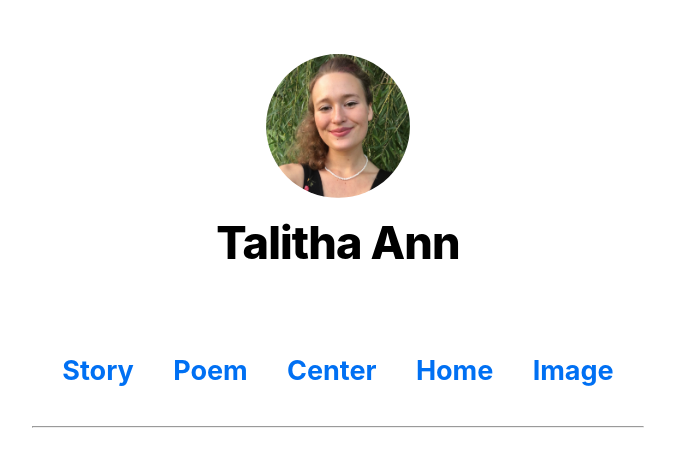
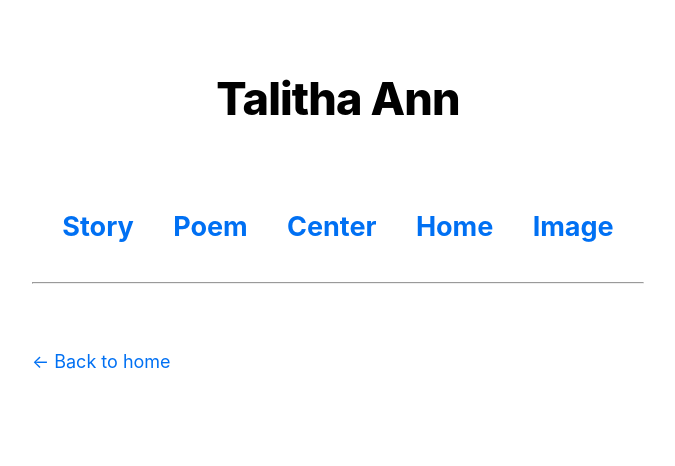
Before and after one commit to Camden-McKenzie/tally-blog, a Next.js app: page /tags in a window 1280 px wide. Shown: the top 466 px of the page, without its empty margins (302-977 px from the left). Built offline with nearby package versions, Linux system fonts and the light colour scheme.

Commit message:
Created List.layout
+ Created a list.layout function for display allPostsData as a list

```diff
--- a/components/layout.js
+++ b/components/layout.js
@@ -7,7 +7,7 @@ import Link from 'next/link'
 const name = 'Talitha Ann'
 export const siteTitle = 'Because Why Not?'
 
-export default function Layout({ children, home }) {
+export default function Layout({ children, home, tags }) {
   return (
     <div className={styles.container}>
       <Head>
@@ -26,31 +26,7 @@ export default function Layout({ children, home }) {
         <meta name="twitter:card" content="summary_large_image" />
       </Head>
       <header className={styles.header}>
-        {home ? (
-          <>
-            <Image
-              priority
-              src="/images/profile.jpg"
-              className={utilStyles.borderCircle}
-              height={144}
-              width={144}
-              alt={name}
-            />
-            <h1 className={utilStyles.heading2Xl}>{name}</h1>
-          </>
-        ) : (
-            <>
-              <h2 className={utilStyles.headingLg}>
-                <Link href="/">
-                  <a className={utilStyles.colorInherit}
-                    data-aos="fade"
-                    data-aos-easing="ease-in-quart"
-                    data-aos-duration="1000"
-                    data-aos-delay="800">{name}</a>
-                </Link>
-              </h2>
-            </>
-          )}
+        {getHeader({ children, home, tags })}
       </header>
       <main>{children}</main>
       {!home && (
@@ -63,3 +39,42 @@ export default function Layout({ children, home }) {
     </div>
   )
 }
+
+function getHeader({ children, home, tags }) {
+  //Home layout
+  if (home) {
+    return (
+      <>
+        <Image
+          priority
+          src="/images/profile.jpg"
+          className={utilStyles.borderCircle}
+          height={144}
+          width={144}
+          alt={name}
+        />
+        <h1 className={utilStyles.heading2Xl}>{name}</h1>
+      </>
+    )
+  }
+  // Tags Layout
+  else if (tags) {
+    return (
+      <h1 className={utilStyles.heading2Xl}>{name}</h1>
+    )
+  }
+  // Default Layout
+  else {
+    return (
+      <>
+        <Link href="/">
+          <a className={utilStyles.colorInherit}
+            data-aos="fade"
+            data-aos-easing="ease-in-quart"
+            data-aos-duration="1000"
+            data-aos-delay="800"><h2 className={utilStyles.headingLg} >{name}</h2></a>
+        </Link>
+      </>
+    )
+  }
+}
--- /dev/null
+++ b/components/list.layout.js
@@ -0,0 +1,22 @@
+import utilStyles from '../styles/utils.module.css'
+import Link from 'next/link'
+import Date from '../components/date'
+
+
+export function postList(allPostsData) {
+  return (
+    allPostsData.map(({ id, date, title }) => (
+      <li className={utilStyles.listItem} key={id}>
+        {/* <div data-aos="fade" data-aos-easing="ease-in-quart" data-aos-offset="-20" data-aos-duration="500"> */}
+        <div>
+          <Link href={`/posts/${id}`}>
+            <a>{title}</a>
+          </Link>
+          <br />
+          <small className={utilStyles.lightText}>
+            <Date dateString={date} />
+          </small>
+        </div>
+      </li>
+    )))
+}
--- a/pages/tags/index.js
+++ b/pages/tags/index.js
@@ -8,6 +8,8 @@ import utilStyles from '../../styles/utils.module.css'
 import styles from './tags.module.css'
 import { getSortedPostsData, getPostTags } from '../../lib/posts'
 import { getPostsByTagAndData } from '../../lib/posts_functions'
+import { postList } from '../../components/list.layout'
+
 
 
 
@@ -22,7 +24,7 @@ export default function Home({ allPostsData, tags }) {
   const allPosts = getPostsByTagAndData(tag, allPostsData)
 
   return (
-    <Layout home>
+    <Layout tags>
       <Head>
         <title>Tagged Posts</title>
       </Head>
@@ -56,19 +58,7 @@ export default function Home({ allPostsData, tags }) {
         {/* List of results */}
         <ul className={utilStyles.list} >
           {/* Get info for each post */}
-          {allPosts.map(({ id, date, title }) => (
-            <li className={utilStyles.listItem} key={id}>
-              <div data-aos="fade" data-aos-easing="ease-in-quart" data-aos-offset="-20" data-aos-duration="500">
-                <Link href={`/posts/${id}`}>
-                  <a>{title}</a>
-                </Link>
-                <br />
-                <small className={utilStyles.lightText}>
-                  <Date dateString={date} />
-                </small>
-              </div>
-            </li>
-          ))}
+          {postList(allPosts)}
         </ul>
       </section>
     </Layout >
```
Also changed, not shown: pages/index.js (+8 -17 lines).
